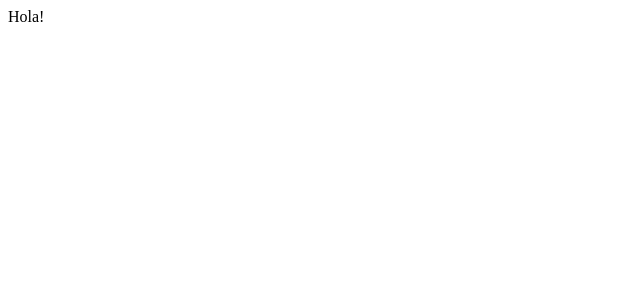
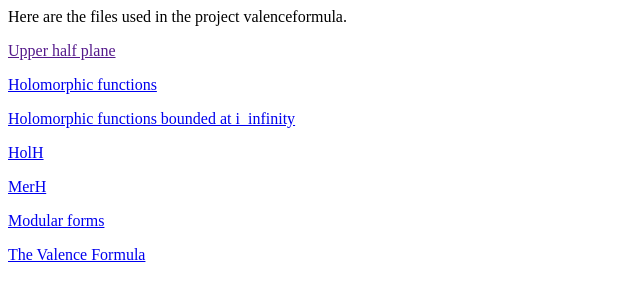
Before and after one commit to ferrandf/valenceformula, a plain HTML site: page index.html in a window 1280 px wide. Shown: the whole page, without its empty margins (0-640 px from the left). Drawn offline with Linux system fonts and the light colour scheme.

Commit message:
Update index.html

```diff
--- a/index.html
+++ b/index.html
@@ -1,10 +1,15 @@
 <html>
-<head>
-<title>
-Test
-</title>
-</head>
-<body>
-Hola!
-</body>
+    <head>
+        <title>LEAN files</title>
+    </head>
+    <body>
+        <p>Here are the files used in the project valenceformula.</p>
+        <p><a href = ""target="_blank">Upper half plane</p>
+        <p><a href = "https://ferrandf.github.io/valenceformula/#url=https%3A%2F%2Fraw.githubusercontent.com%2Fferrandf%2Fvalenceformula%2Fmain%2Fsrc%2Fholomorphic_functions.lean"target="_blank">Holomorphic functions</p>
+        <p><a href = "https://ferrandf.github.io/valenceformula/#url=https%3A%2F%2Fraw.githubusercontent.com%2Fferrandf%2Fvalenceformula%2Fmain%2Fsrc%2Fhol_bdd.lean"target="_blank">Holomorphic functions bounded at i_infinity</p>
+        <p><a href = "https://ferrandf.github.io/valenceformula/#url=https%3A%2F%2Fraw.githubusercontent.com%2Fferrandf%2Fvalenceformula%2Fmain%2Fsrc%2Fholh.lean"target="_blank">HolH</p>
+        <p><a href = "https://ferrandf.github.io/valenceformula/#url=https%3A%2F%2Fraw.githubusercontent.com%2Fferrandf%2Fvalenceformula%2Fmain%2Fsrc%2Fmerh.lean"target="_blank">MerH</p>
+        <p><a href = "https://ferrandf.github.io/valenceformula/#url=https%3A%2F%2Fraw.githubusercontent.com%2Fferrandf%2Fvalenceformula%2Fmain%2Fsrc%2Fmod_f.lean"target="_blank">Modular forms</p>
+        <p> <a href="https://ferrandf.github.io/valenceformula/#url=https%3A%2F%2Fraw.githubusercontent.com%2Fferrandf%2Fvalenceformula%2Fmain%2Fsrc%2Fvalence_formula.lean"target="_blank">The Valence Formula</a> </p>
+    </body>
 </html>
```
